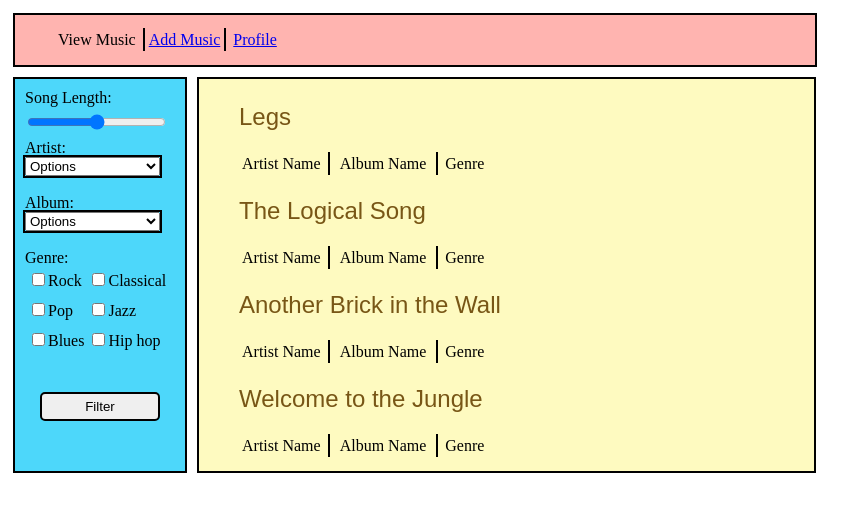
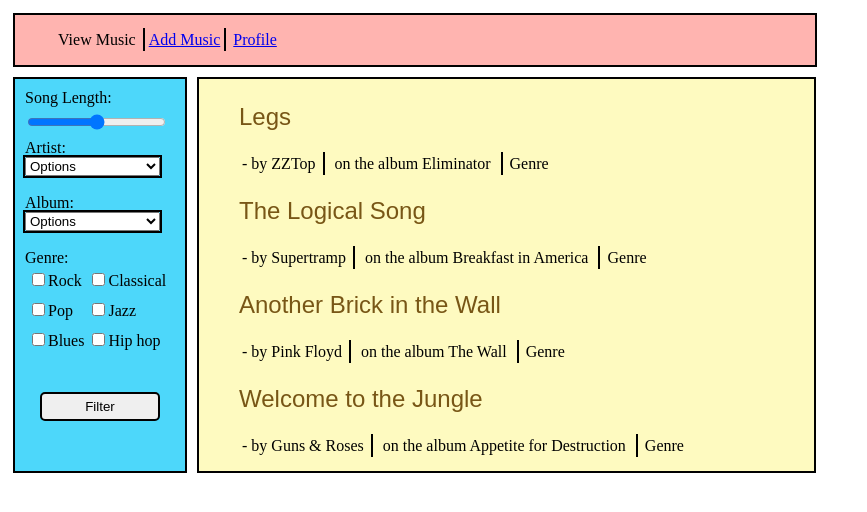
Before and after one commit to danielcossins/music-history, a plain HTML site: page index.html in a window 1280 px wide. Shown: the whole page, without its empty margins (0-867 px from the left). Drawn offline with Linux system fonts and the light colour scheme.

Commit message:
title, artist, and album add automatically

```diff
--- a/index.html
+++ b/index.html
@@ -74,30 +74,30 @@
       <div id="right">
         <p class="large" id="song1">Song Name</p>
         <ul>
-          <li>Artist Name</li>
-          <li class="middle">Album Name</li>
-          <li>Genre</li>
+          <li id="artist1">Artist Name</li>
+          <li class="middle" id="album1">Album Name</li>
+          <li id="genre1">Genre</li>
         </ul>
 
         <p class="large" id="song2">Song Name</p>
         <ul>
-          <li>Artist Name</li>
-          <li class="middle">Album Name</li>
-          <li>Genre</li>
+          <li id="artist2">Artist Name</li>
+          <li class="middle" id="album2">Album Name</li>
+          <li id="genre2">Genre</li>
         </ul>
 
         <p class="large" id="song3">Song Name</p>
         <ul>
-          <li>Artist Name</li>
-          <li class="middle">Album Name</li>
-          <li>Genre</li>
+          <li id="artist3">Artist Name</li>
+          <li class="middle" id="album3">Album Name</li>
+          <li id="genre3">Genre</li>
         </ul>
 
         <p class="large" id="song4">Song Name</p>
         <ul>
-          <li>Artist Name</li>
-          <li class="middle">Album Name</li>
-          <li>Genre</li>
+          <li id="artist4">Artist Name</li>
+          <li class="middle" id="album4">Album Name</li>
+          <li id="genre4">Genre</li>
         </ul>
       </div>
     </div>
--- a/main.js
+++ b/main.js
@@ -7,10 +7,10 @@
 songs[songs.length] = "Ironi!c > by Alanis Moris*ette on the album Jagged Little Pill";
 
 //var newSongs = [];
-var songTitles = [""];
-var songArtist = [""];
-var songAlbum = [""];
-var songGenre = [""];
+var songTitles = [];
+var songArtist = [];
+var songAlbum = [];
+var songGenre = [];
 for(var i=0; i<songs.length; i++){
   /*
   songs[i]=songs[i].replace("!", "");
@@ -22,30 +22,50 @@
   songs[i]=songs[i].replace(/[!*@(]/, "");
   songs[i]=songs[i].replace(">", "-");
 
+
+  //-----title
   var place = songs[i].indexOf("-");
   for(var j=0; j<place; j++){
     songTitles.push("");
   	songTitles[i]+=songs[i].charAt(j);
   }
-  // // //--retrieves title
-  // for(var j=0; j<newSongs[i].length; j++){
-  //   var letter=newSongs[i].charAt(j);
-  //   if(letter==="-"){
-  //     break;
-  //   }
-  //   else{
-  //     songTitles[i] += letter;
-  //   }
-  // }
+  //-----artist
+  var artistPlace = songs[i].indexOf("on ");
+  for(var k=place; k<artistPlace; k++){
+    songArtist.push("");
+    songArtist[i]+=songs[i].charAt(k);
+  }
+    //-----album
+  var albumPlace = songs[i].length;//indexOf("album");
+  for(var l=artistPlace; l<albumPlace; l++){
+    songAlbum.push("");
+    songAlbum[i]+=songs[i].charAt(l);
+  }
+    //-----genre
+
 }
-alert(songs);
 
 var songTitleElements = [];
+var artistElements = [];
+var albumElements = [];
+var genreElements = [];
 for(var i=0; i<songs.length; i++){
-  var id="song"+(i+1);
-  alert(id);
-  songTitleElements[i] = document.getElementById(id);
+  //-----title
+  var idTitle="song"+(i+1);
+  songTitleElements[i] = document.getElementById(idTitle);
   songTitleElements[i].innerHTML = songTitles[i];
+  //-----artist
+  var idArtist="artist"+(i+1);
+  artistElements[i] = document.getElementById(idArtist);
+  artistElements[i].innerHTML = songArtist[i];
+  //-----album
+  var idAlbum="album"+(i+1);
+  albumElements[i] = document.getElementById(idAlbum);
+  albumElements[i].innerHTML = songAlbum[i];
+  //-----genre
+  // var idGenre="album"+(i+1);
+  // genreElements[i] = document.getElementById(idGenre);
+  // genreElements[i].innerHTML = songGenre[i];
 }
 
 //var songTitleElements = document.getElementById("song1");
--- a/styles.css
+++ b/styles.css
@@ -1,3 +1,4 @@
+
 nav li
 {
   display: inline;
```
